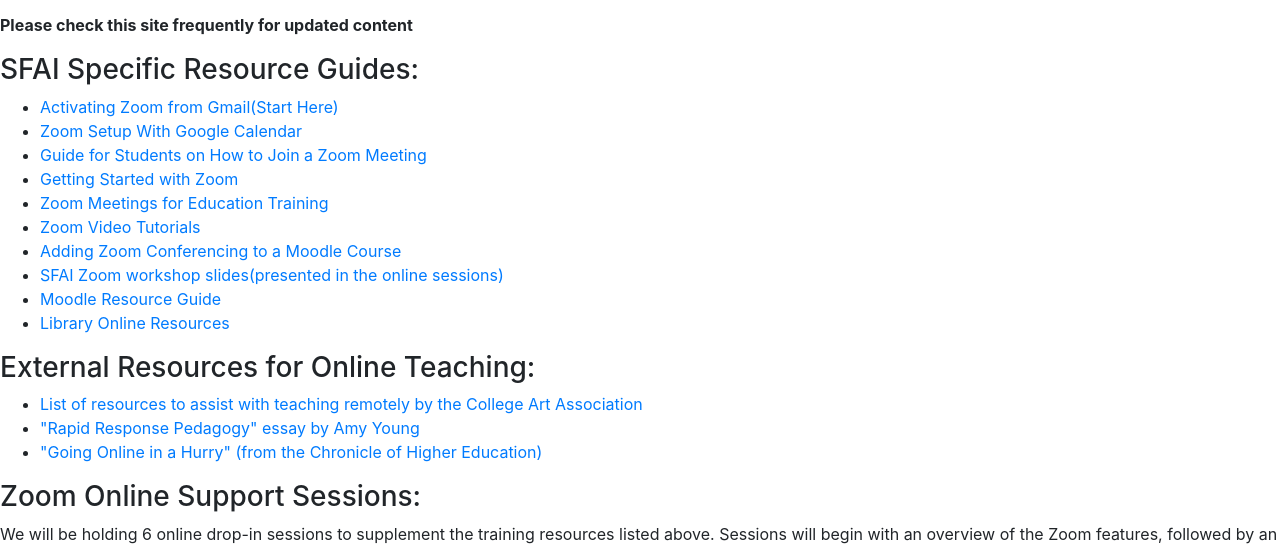
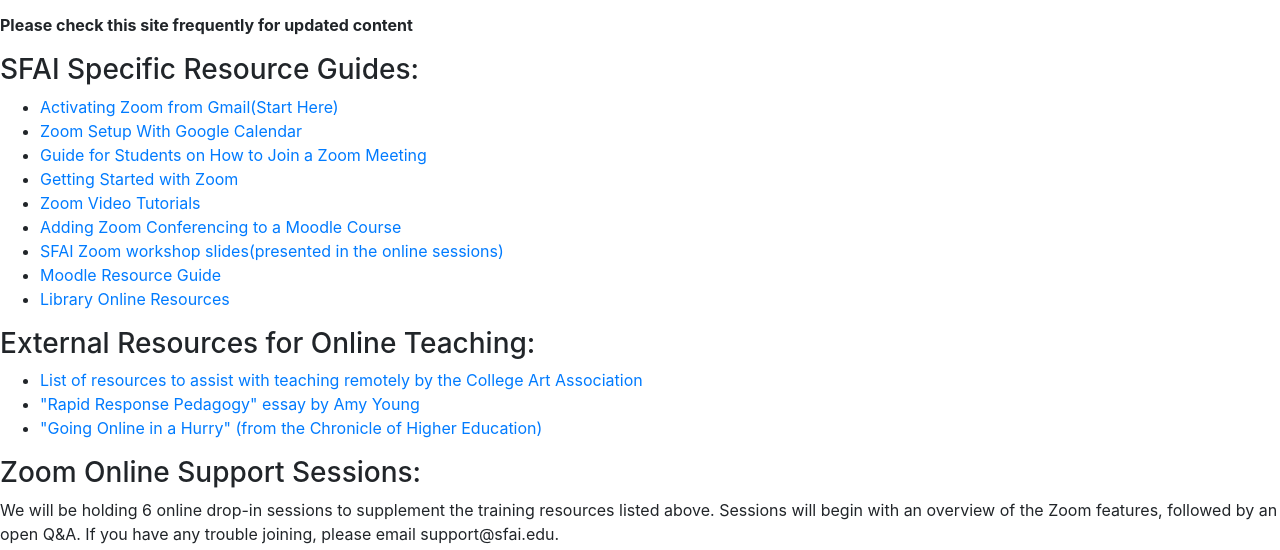
Before and after one commit to SFAI/onlinetraining, a plain HTML site: page index.html in a window 1280 px wide. Shown: the part 199-749 px from the top of the page. Drawn offline with nearby package versions, Linux system fonts and the light colour scheme.

Commit message:
Update index.html

```diff
--- a/index.html
+++ b/index.html
@@ -48,11 +48,8 @@
         <li><a href="https://sfai.github.io/onlinetraining/zoom/Joining_a_Zoom_meeting_for_Students.pdf">Guide for Students on How to Join a Zoom Meeting</a>
         </li>
         <li><a
-                href="https://sfai.zoom.us/rec/play/ucYoIumtq243G9fAswSDUPArW9W-eKis1Cga8_EPmk7mAnFQMAevZ7IQZefBr9eLpOtBNxuUZZ4WFxrQ?continueMode=true">Getting
+                href="https://support.zoom.us/hc/en-us/categories/200101697-Getting-Started">Getting
                 Started with Zoom</a></li>
-        <li><a
-                href="https://sfai.zoom.us/rec/play/vJR5d-j5q283HNGcsgSDV_5wW9Tpe_qs0CVM_PIEmknkVnAAYVGlZuMaZ7NAORKJB_fFeWJ9L4d5ilrn?continueMode=true">Zoom
-                Meetings for Education Training</a></li>
         <li><a href="https://support.zoom.us/hc/en-us/articles/206618765-Zoom-Video-Tutorials">Zoom Video Tutorials</a>
         </li>
 
```
